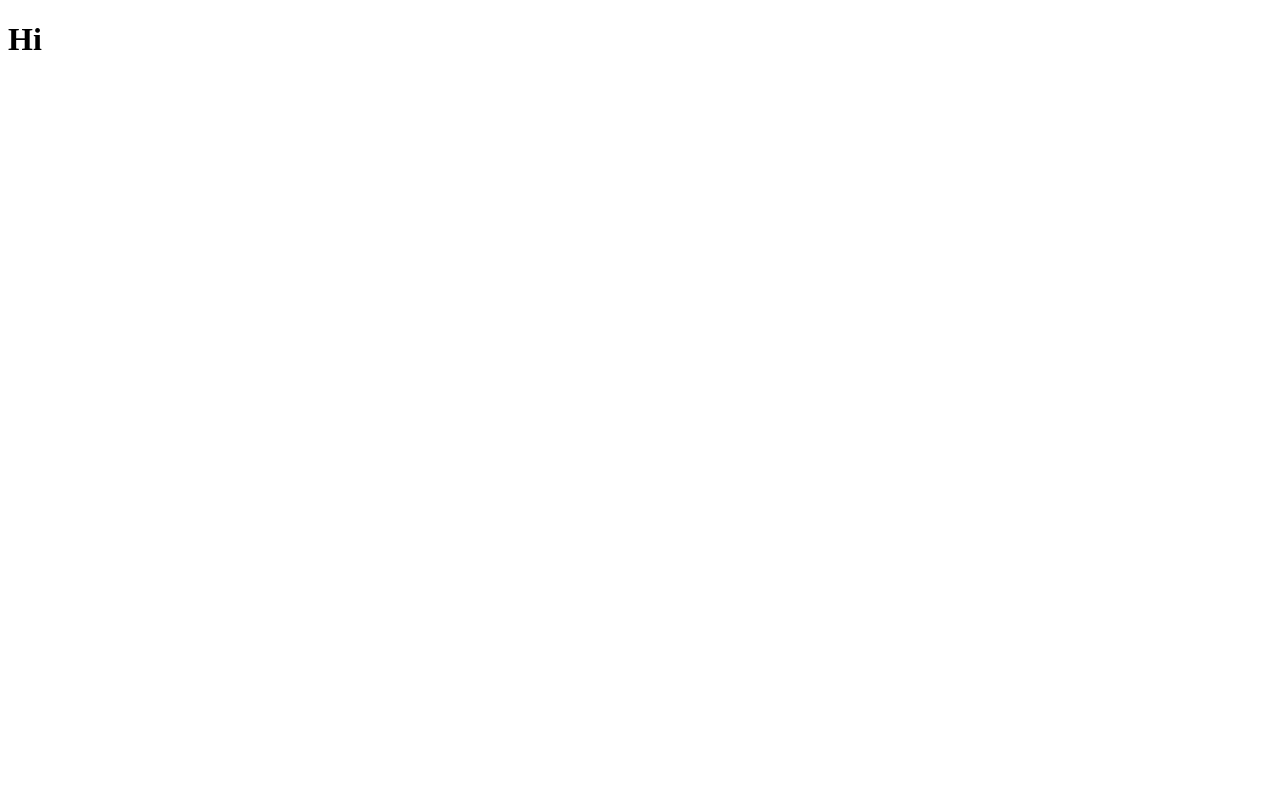
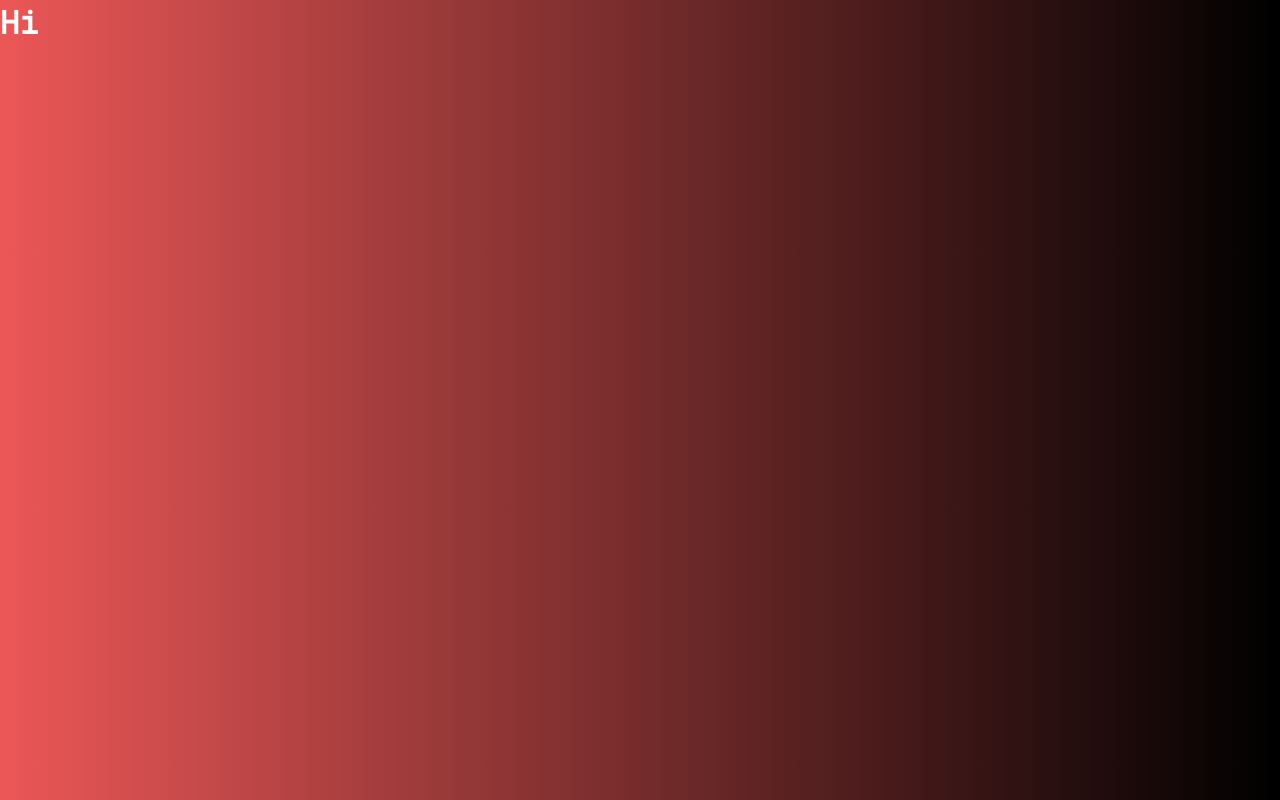
Before and after one commit to Dang3rZone/NEOLAND_TO-DO-List, a plain HTML site: page index.html in a window 1280 px wide. Drawn offline with Linux system fonts and the light colour scheme.

Commit message:
added a google font and fontawesome for cool icons, rested the styles

```diff
--- a/index.html
+++ b/index.html
@@ -3,6 +3,16 @@
   <head>
     <meta charset="UTF-8" />
     <meta name="viewport" content="width=device-width, initial-scale=1.0" />
+    <link
+      href="https://fonts.googleapis.com/css2?family=Roboto+Mono&display=swap"
+      rel="stylesheet"
+    />
+    <link
+      rel="stylesheet"
+      href="https://cdnjs.cloudflare.com/ajax/libs/font-awesome/5.15.2/css/all.min.css"
+      integrity="sha512-HK5fgLBL+xu6dm/Ii3z4xhlSUyZgTT9tuc/hSrtw6uzJOvgRr2a9jyxxT1ely+B+xFAmJKVSTbpM/CuL7qxO8w=="
+      crossorigin="anonymous"
+    />
     <script src="app.js" defer></script>
     <link rel="stylesheet" href="styles.css" />
     <title>Neoland To-Do-List</title>
--- a/styles.css
+++ b/styles.css
@@ -0,0 +1,13 @@
+* {
+  margin: 0;
+  padding: 0;
+  box-sizing: border-box;
+}
+
+body {
+  /* background: linear-gradient(to right, #667db6, #0082c8, #0082c8, #667db6); */
+  background: linear-gradient(to right, #eb5757, #000000);
+  color: #fff;
+  font-family: 'Roboto Mono', sans-serif;
+  min-height: 100vh;
+}
```
